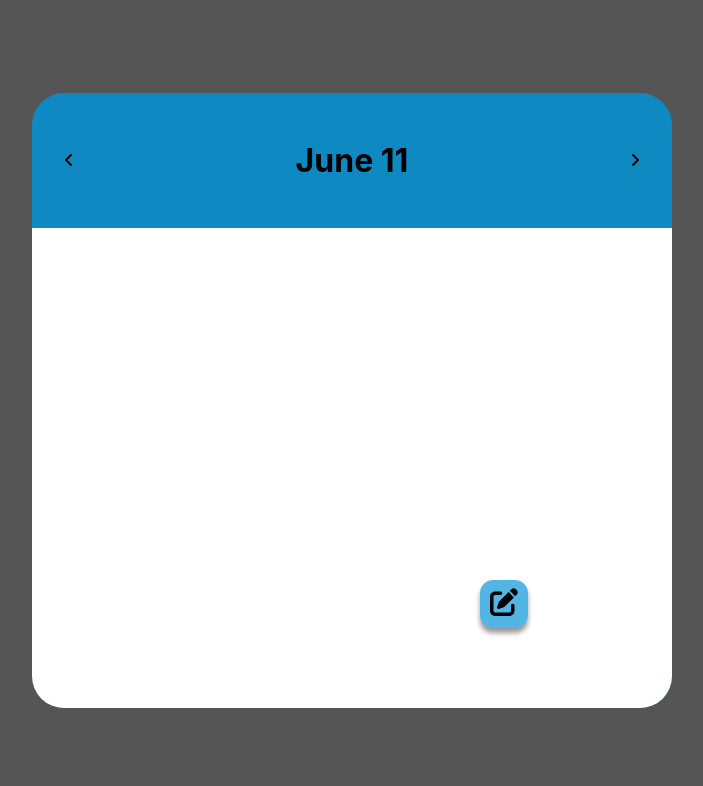
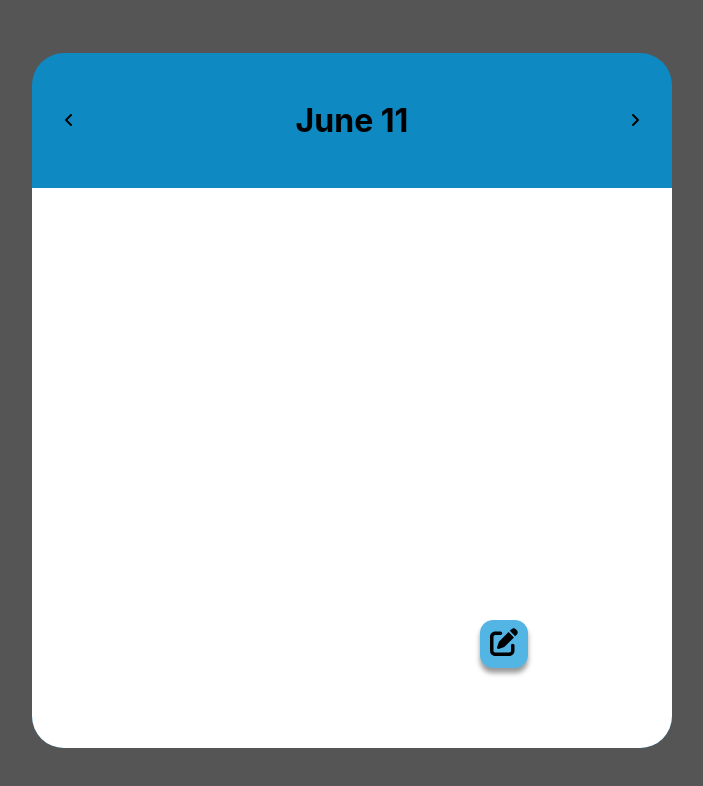
Before and after one commit to General-Evie/my-app, a React (Create React App) app: page / in a window 1280 px wide. Shown: the top 786 px of the page, without its empty margins (288-991 px from the left). Built offline with nearby package versions, Linux system fonts and the light colour scheme.

Commit message:
css changes 3

```diff
--- a/src/App.css
+++ b/src/App.css
@@ -448,7 +448,7 @@ a {
 .content {
     background-color: var(--white);
     width: 60svw;
-    height: 60svh;
+    height: 70svh;
     border-bottom-left-radius: 2rem;
     border-bottom-right-radius: 2rem;
     overflow: hidden;
```
